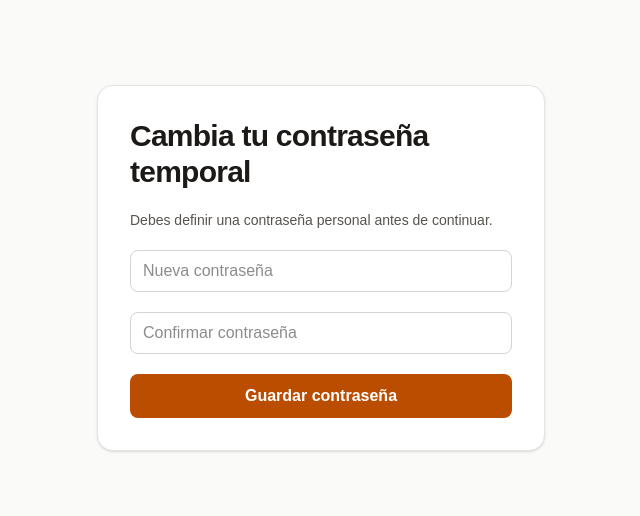
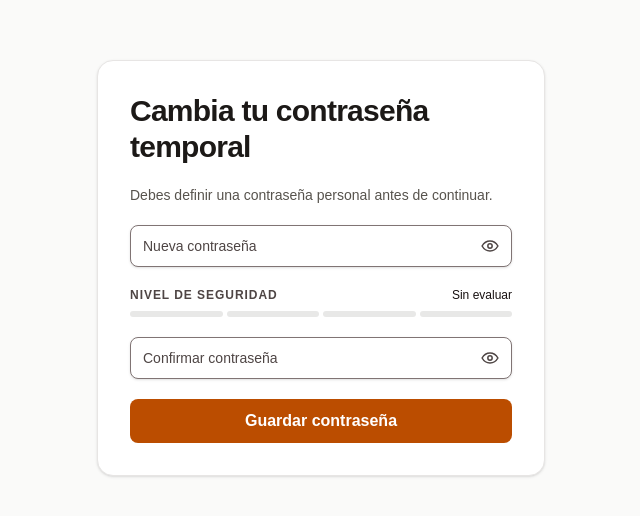
Before and after one commit to AxelJhostin/Gastronimia, a Next.js app in the folder frontend/: page /change-password in a window 1280 px wide. Shown: the part 132-648 px from the top of the page, without its empty margins (319-959 px from the left). Built offline with nearby package versions, Linux system fonts and the light colour scheme.

Commit message:
detallito

```diff
--- a/frontend/src/app/accept-invitation/page.tsx
+++ b/frontend/src/app/accept-invitation/page.tsx
@@ -4,12 +4,14 @@ import { FormEvent, useEffect, useState } from "react";
 import { useRouter } from "next/navigation";
 
 import { createClient } from "@/lib/supabase/client";
+import { PasswordInput, PasswordStrength } from "@/components/ui";
 
 export default function AcceptInvitationPage() {
   const router = useRouter();
   const [isInvitationValid, setIsInvitationValid] = useState<boolean | null>(null);
   const [errorMessage, setErrorMessage] = useState<string | null>(null);
   const [isSubmitting, setIsSubmitting] = useState(false);
+  const [password, setPassword] = useState("");
 
   useEffect(() => {
     async function verifyInvitation() {
@@ -25,21 +27,21 @@ export default function AcceptInvitationPage() {
     setErrorMessage(null);
 
     const formData = new FormData(event.currentTarget);
-    const password = String(formData.get("password") ?? "");
+    const submittedPassword = String(formData.get("password") ?? "");
     const passwordConfirmation = String(formData.get("passwordConfirmation") ?? "");
 
-    if (password.length < 8) {
+    if (submittedPassword.length < 8) {
       setErrorMessage("La contraseña debe tener al menos 8 caracteres.");
       return;
     }
 
-    if (password !== passwordConfirmation) {
+    if (submittedPassword !== passwordConfirmation) {
       setErrorMessage("Las contraseñas no coinciden.");
       return;
     }
 
     setIsSubmitting(true);
-    const { error } = await createClient().auth.updateUser({ password });
+    const { error } = await createClient().auth.updateUser({ password: submittedPassword });
     setIsSubmitting(false);
 
     if (error) {
@@ -76,29 +78,29 @@ export default function AcceptInvitationPage() {
             </p>
             <label className="block text-sm font-medium text-stone-700" htmlFor="password">
               Contraseña
-              <input
+              <PasswordInput
                 autoComplete="new-password"
                 className="mt-2 block w-full rounded-lg border border-stone-300 bg-white px-3 py-2 text-stone-900 outline-none ring-amber-600 focus:ring-2"
                 id="password"
                 minLength={8}
                 name="password"
+                onChange={(event) => setPassword(event.target.value)}
                 required
-                type="password"
               />
+              <div className="mt-3"><PasswordStrength password={password} /></div>
             </label>
             <label
               className="block text-sm font-medium text-stone-700"
               htmlFor="passwordConfirmation"
             >
               Confirmar contraseña
-              <input
+              <PasswordInput
                 autoComplete="new-password"
                 className="mt-2 block w-full rounded-lg border border-stone-300 bg-white px-3 py-2 text-stone-900 outline-none ring-amber-600 focus:ring-2"
                 id="passwordConfirmation"
                 minLength={8}
                 name="passwordConfirmation"
                 required
-                type="password"
               />
             </label>
             {errorMessage ? (
--- a/frontend/src/app/change-password/page.tsx
+++ b/frontend/src/app/change-password/page.tsx
@@ -5,24 +5,26 @@ import { useRouter } from "next/navigation";
 
 import { completeTemporaryPasswordChange } from "@/lib/api/client";
 import { createClient } from "@/lib/supabase/client";
+import { PasswordInput, PasswordStrength } from "@/components/ui";
 
 export default function ChangePasswordPage() {
   const router = useRouter();
   const [errorMessage, setErrorMessage] = useState<string | null>(null);
   const [isSubmitting, setIsSubmitting] = useState(false);
+  const [password, setPassword] = useState("");
 
   async function handleSubmit(event: FormEvent<HTMLFormElement>) {
     event.preventDefault();
     const formData = new FormData(event.currentTarget);
-    const password = String(formData.get("password") ?? "");
+    const submittedPassword = String(formData.get("password") ?? "");
     const confirmation = String(formData.get("confirmation") ?? "");
-    if (password.length < 8 || password !== confirmation) {
+    if (submittedPassword.length < 8 || submittedPassword !== confirmation) {
       setErrorMessage("Usa al menos 8 caracteres y confirma la misma contraseña.");
       return;
     }
     setIsSubmitting(true);
     const supabase = createClient();
-    const { data, error } = await supabase.auth.updateUser({ password });
+    const { data, error } = await supabase.auth.updateUser({ password: submittedPassword });
     if (error || !data.user) {
       setErrorMessage("No fue posible cambiar la contraseña.");
       setIsSubmitting(false);
@@ -50,8 +52,9 @@ export default function ChangePasswordPage() {
       <form className="w-full max-w-md space-y-5 rounded-2xl border border-stone-200 bg-white p-8 shadow-sm" onSubmit={handleSubmit}>
         <h1 className="text-3xl font-semibold tracking-tight">Cambia tu contraseña temporal</h1>
         <p className="text-sm text-stone-600">Debes definir una contraseña personal antes de continuar.</p>
-        <input className="w-full rounded-lg border border-stone-300 px-3 py-2" minLength={8} name="password" placeholder="Nueva contraseña" required type="password" />
-        <input className="w-full rounded-lg border border-stone-300 px-3 py-2" minLength={8} name="confirmation" placeholder="Confirmar contraseña" required type="password" />
+        <PasswordInput className="w-full" minLength={8} name="password" onChange={(event) => setPassword(event.target.value)} placeholder="Nueva contraseña" required />
+        <PasswordStrength password={password} />
+        <PasswordInput className="w-full" minLength={8} name="confirmation" placeholder="Confirmar contraseña" required />
         {errorMessage ? <p className="text-sm text-red-700" role="alert">{errorMessage}</p> : null}
         <button className="w-full rounded-lg bg-amber-700 px-4 py-2.5 font-semibold text-white disabled:opacity-60" disabled={isSubmitting} type="submit">{isSubmitting ? "Guardando…" : "Guardar contraseña"}</button>
       </form>
--- a/frontend/src/components/auth/login-form.tsx
+++ b/frontend/src/components/auth/login-form.tsx
@@ -4,6 +4,7 @@ import { FormEvent, useState } from "react";
 import { useRouter } from "next/navigation";
 
 import { createClient } from "@/lib/supabase/client";
+import { PasswordInput } from "@/components/ui";
 
 export function LoginForm() {
   const router = useRouter();
@@ -36,7 +37,7 @@ export function LoginForm() {
     <form className="mt-8 space-y-5" onSubmit={handleSubmit}>
       <label className="block text-sm font-medium text-stone-700" htmlFor="email">
         Correo institucional
-        <input
+        <PasswordInput
           autoComplete="email"
           className="mt-2 block w-full rounded-lg border border-stone-300 bg-white px-3 py-2 text-stone-900 outline-none ring-amber-600 focus:ring-2"
           id="email"
@@ -53,7 +54,6 @@ export function LoginForm() {
           id="password"
           name="password"
           required
-          type="password"
         />
       </label>
       {errorMessage ? (
--- a/frontend/src/components/catalog/component-catalog.tsx
+++ b/frontend/src/components/catalog/component-catalog.tsx
@@ -14,6 +14,7 @@ import {
   RolePicker,
   type RoleCode,
 } from "@/components/domain/operations";
+import { CredentialCard } from "@/components/domain/credential-card";
 import {
   Badge,
   Button,
@@ -145,6 +146,10 @@ export function ComponentCatalog() {
           </div>
         </DemoSection>
 
+        <DemoSection description="Ejemplo ficticio del resultado de alta. En producción recibe la contraseña temporal una sola vez desde FastAPI y no la persiste." title="Credenciales temporales">
+          <CredentialCard email="ana.perez@institucion.edu" fullName="Ana Pérez" password="Demo-Temporal-2026" roles={["Encargado"]} />
+        </DemoSection>
+
         <DemoSection description="Los siguientes valores son ficticios y existen únicamente para comprobar cómo se comportan los componentes con cifras, alertas y escalas visuales." title="Métricas y gráficos de demostración">
           <div className="grid gap-4 md:grid-cols-2 xl:grid-cols-4">
             <MetricCard label="Equipos registrados" trend={<Trend direction="up" label="+8 esta semana" />} value="1.240" />
--- a/frontend/src/components/ui/form-controls.tsx
+++ b/frontend/src/components/ui/form-controls.tsx
@@ -1,4 +1,6 @@
-import { forwardRef, type InputHTMLAttributes, type ReactNode, type SelectHTMLAttributes, type TextareaHTMLAttributes } from "react";
+"use client";
+
+import { forwardRef, useState, type InputHTMLAttributes, type ReactNode, type SelectHTMLAttributes, type TextareaHTMLAttributes } from "react";
 
 import { cn } from "@/lib/cn";
 
@@ -7,6 +9,61 @@ const controlClassName = "w-full rounded-lg border border-gastro-outline bg-whit
 export const Input = forwardRef<HTMLInputElement, InputHTMLAttributes<HTMLInputElement>>(function Input({ className, ...props }, ref) {
   return <input className={cn(controlClassName, className)} ref={ref} {...props} />;
 });
+
+export const PasswordInput = forwardRef<HTMLInputElement, InputHTMLAttributes<HTMLInputElement>>(
+  function PasswordInput({ className, ...props }, ref) {
+    const [isVisible, setIsVisible] = useState(false);
+    const label = isVisible ? "Ocultar contraseña" : "Mostrar contraseña";
+
+    return (
+      <div className="relative">
+        <input {...props} className={cn(controlClassName, "pr-11", className)} ref={ref} type={isVisible ? "text" : "password"} />
+        <button
+          aria-label={label}
+          aria-pressed={isVisible}
+          className="absolute inset-y-0 right-0 grid w-11 place-items-center rounded-r-lg text-gastro-muted hover:text-gastro-primary focus-visible:outline-none focus-visible:ring-2 focus-visible:ring-gastro-action"
+          onClick={() => setIsVisible((visible) => !visible)}
+          type="button"
+        >
+          <EyeIcon isVisible={isVisible} />
+        </button>
+      </div>
+    );
+  },
+);
+
+function EyeIcon({ isVisible }: { isVisible: boolean }) {
+  return (
+    <svg aria-hidden="true" fill="none" height="20" viewBox="0 0 24 24" width="20">
+      <path d="M2.5 12s3.4-6 9.5-6 9.5 6 9.5 6-3.4 6-9.5 6S2.5 12 2.5 12Z" stroke="currentColor" strokeWidth="1.8" />
+      <circle cx="12" cy="12" r="2.6" stroke="currentColor" strokeWidth="1.8" />
+      {isVisible ? <path d="m4 4 16 16" stroke="currentColor" strokeWidth="1.8" /> : null}
+    </svg>
+  );
+}
+
+export function PasswordStrength({ password }: { password: string }) {
+  const score = [
+    password.length >= 8,
+    /[a-z]/.test(password) && /[A-Z]/.test(password),
+    /\d/.test(password),
+    /[^A-Za-z0-9]/.test(password),
+  ].filter(Boolean).length;
+  const labels = ["Sin evaluar", "Baja", "Media", "Buena", "Alta"];
+  const colors = ["bg-gastro-surface-high", "bg-gastro-error", "bg-amber-500", "bg-gastro-action", "bg-emerald-600"];
+
+  return (
+    <div aria-live="polite">
+      <div className="flex items-center justify-between gap-3 text-xs">
+        <span className="font-semibold uppercase tracking-[0.08em] text-gastro-muted">Nivel de seguridad</span>
+        <span className="font-medium text-gastro-primary">{labels[score]}</span>
+      </div>
+      <div className="mt-2 grid grid-cols-4 gap-1" role="progressbar" aria-label={`Nivel de seguridad: ${labels[score]}`} aria-valuemax={4} aria-valuemin={0} aria-valuenow={score}>
+        {[1, 2, 3, 4].map((level) => <span className={cn("h-1.5 rounded-full", level <= score ? colors[score] : "bg-gastro-surface-high")} key={level} />)}
+      </div>
+    </div>
+  );
+}
 
 export const Textarea = forwardRef<HTMLTextAreaElement, TextareaHTMLAttributes<HTMLTextAreaElement>>(function Textarea({ className, ...props }, ref) {
   return <textarea className={cn(controlClassName, "min-h-28 resize-y", className)} ref={ref} {...props} />;
```
Also changed, not shown: frontend/src/components/domain/credential-card.tsx (added, +61 -0 lines), frontend/src/components/ui/README.md, 1 other file (tests, documents, lock files or other folders).
